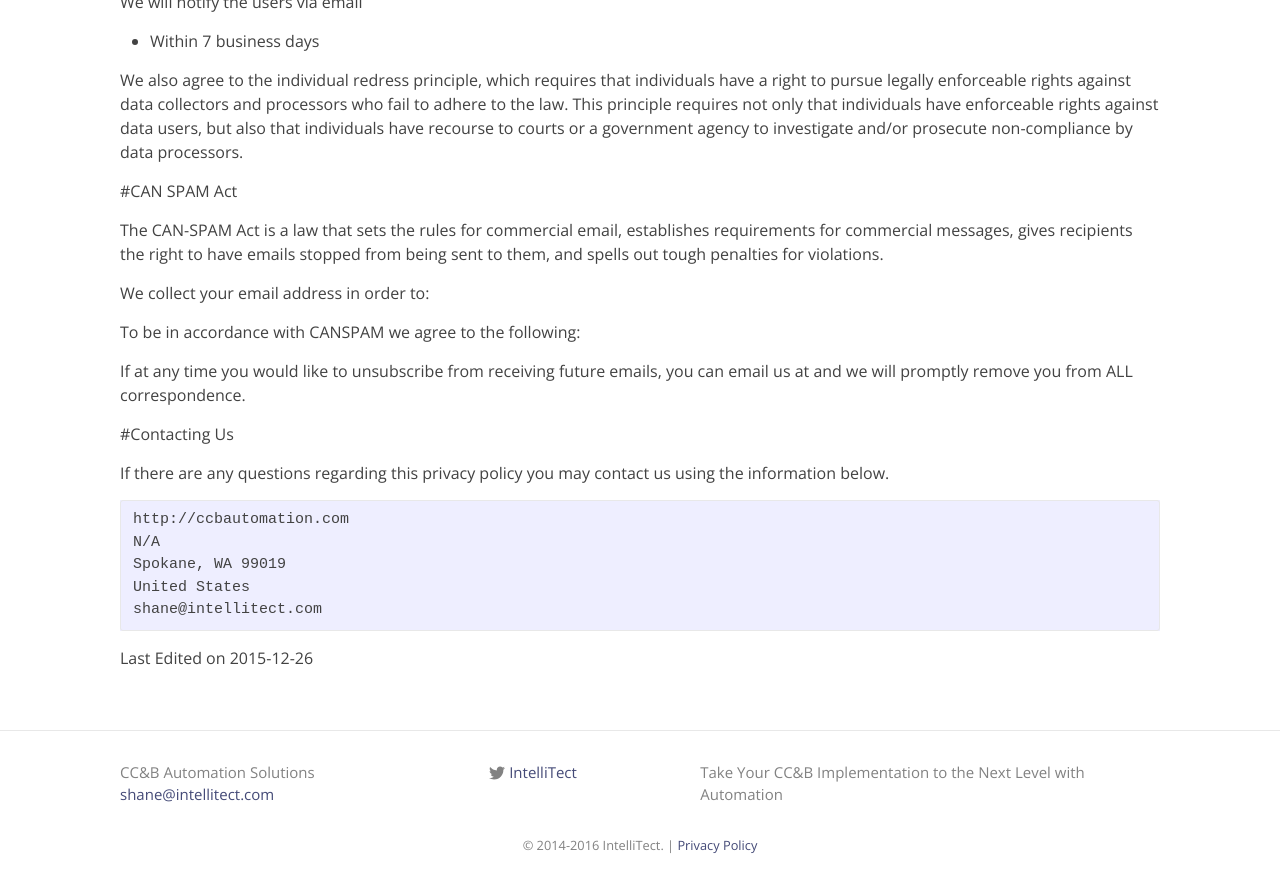
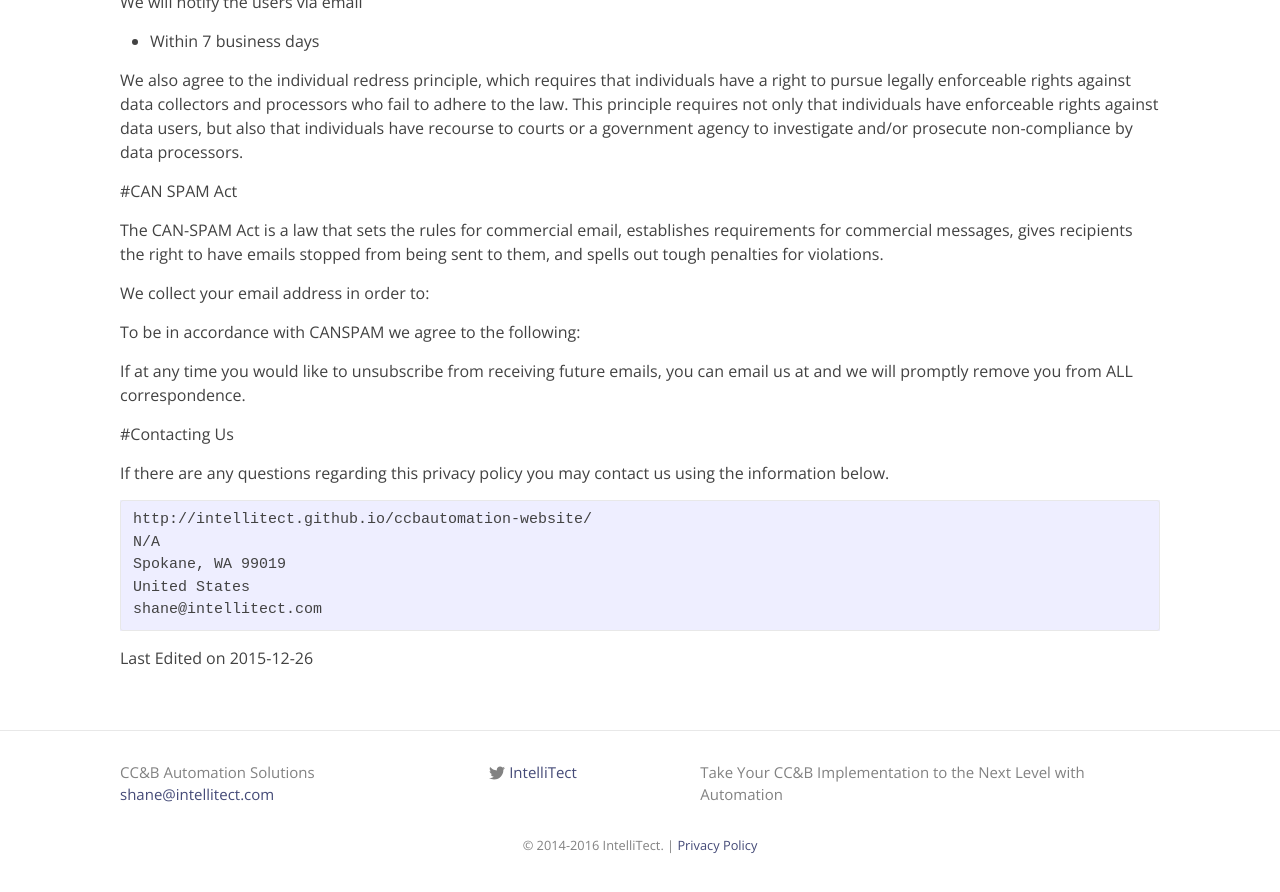
Before and after one commit to IntelliTect/CCBAutomation-website, a Jekyll site: the page built from privacy-policy.md, in a window 1280 px wide and 900 px high, scrolled down 3096 px. Shown: the top 892 px of the window. Built offline with Jekyll 4.4.1, drawn with Linux system fonts in a browser that asks for light colours; nearby versions of some CDN libraries.

Commit message:
updated config url

```diff
--- a/_config.yml
+++ b/_config.yml
@@ -5,7 +5,7 @@
     Take Your CC&B Implementation to the Next Level with Automation
 baseurl: "" # the subpath of your site, e.g. /blog
 #url: "127.0.0.1"
-url: "http://ccbautomation.com" # the base hostname & protocol for your site
+url: "http://intellitect.github.io/ccbautomation-website/" # the base hostname & protocol for your site
 
 # Build settings
 markdown: kramdown
```
